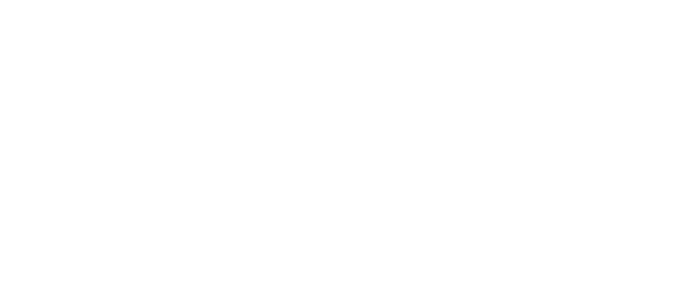
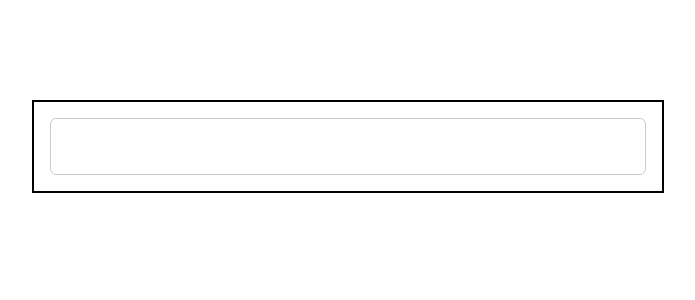
Before and after one commit to BrownEdgar/REACT_TEAM_2023, a React (Create React App) app: page / in a window 1280 px wide. Shown: the top 300 px of the page, without its empty margins (292-987 px from the left). Built offline with nearby package versions, Linux system fonts and the light colour scheme.

Commit message:
add valitadin

```diff
--- a/src/App.js
+++ b/src/App.js
@@ -1,12 +1,33 @@
-import React from 'react';
+import React, { useState, useEffect } from 'react';
 
 function App() {
+	const [seltValue, setSeltValue] = useState("")
+	const handlerSubmit = (e) => {
+		e.preventDefault()
+	}
 
-  return (
-    <div className="App">
+	const selectchage = (e) => {
+		console.log(e.target.value);
+		setSeltValue(e.target.value)
+	 }
 
-    </div>
-  );
+
+
+
+	return (
+		<div className="App">
+			<h2>Value is: {seltValue}</h2>
+			<form onSubmit={handlerSubmit}>
+				<select name="list" id="list" onChange={selectchage} value={seltValue}>
+					<option value=""></option>
+					<option value="css">css</option>
+					<option value="html">Html</option>
+					<option value="javascript">Java script</option>
+					<option value="react">React</option>
+				</select>
+			</form>
+		</div>
+	);
 }
 
 export default App;
--- /dev/null
+++ b/src/components/InputError/App.js
@@ -0,0 +1,40 @@
+import React, { useState } from 'react'
+import { validation } from '../../helpers/validation'
+
+import "./App.scss"
+
+export default function App() {
+	const [val, setVal] = useState({
+		value: "",
+		errorMessage: "Invalid parameter",
+		isValid: true,
+		validatde: {
+			minLength: 8,
+			noNumber: true,
+			startWithUpperCase: true,
+			required: true,
+		}
+	})
+
+
+	const handleChange = (e) => {
+		const isValid = validation(e.target.value, val.validatde)
+		if (isValid) {
+			setVal({ ...val, value: e.target.value, isValid: true })
+		} else {
+			setVal({ ...val, isValid: false, value: e.target.value })
+		}
+	}
+
+	return (
+		<form className='Form'>
+			<div className='Form-Group'>
+				<input
+					type="text"
+					value={val.value}
+					onChange={handleChange} />
+				{!val.isValid && <p id="error">{val.errorMessage}</p>}
+			</div>
+		</form>
+	)
+}
--- /dev/null
+++ b/src/components/InputError/App.scss
@@ -0,0 +1,24 @@
+* {
+	box-sizing: border-box;
+}
+
+.Form {
+	width: 50%;
+	min-width: 400px;
+	padding: 1rem;
+	border: 2px solid #000;
+	margin: 100px auto;
+	&-Group {
+		display: flex;
+		flex-direction: column;
+		width: 100%;
+		input {
+			width: 100%;
+			padding: 1rem;
+			border: 1px solid #ccc;
+			border-radius: 6px;
+			font-size: 20px;
+			flex-grow: 1;
+		}
+	}
+}
--- /dev/null
+++ b/src/helpers/validation.js
@@ -0,0 +1,24 @@
+export const validation = (value, options) => {
+	let result = true;
+	if (options.required) {
+		result = result && value.trim() !== ""
+	}
+
+	if (options.startWithUpperCase) {
+		result = result && startWithUpperCase(value)
+	}
+
+	if (options.noNumber) {
+		result = result && !value.match(/\d/g)
+	}
+
+	if (options.minLength) {
+		result = result && value.length >= options.minLength
+	}
+
+	return result;
+}
+
+function startWithUpperCase(val) {
+	return !!val.match(/^[A-Z]/g)
+}
--- a/src/index.js
+++ b/src/index.js
@@ -1,6 +1,6 @@
 import React from 'react';
 import ReactDOM from 'react-dom/client';
-import App from './App';
+import App from './components/InputError/App';
 const root = ReactDOM.createRoot(document.getElementById('root'));
 root.render(
     <App />
```
